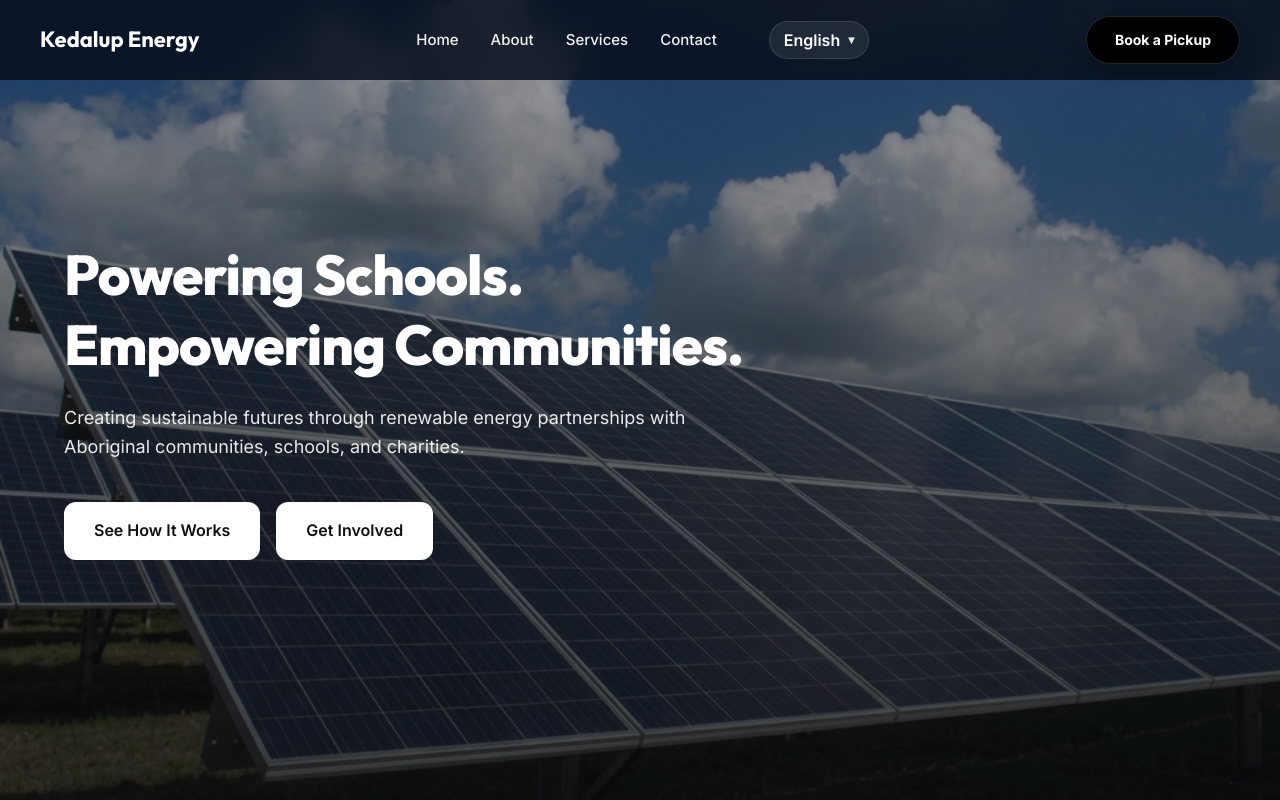
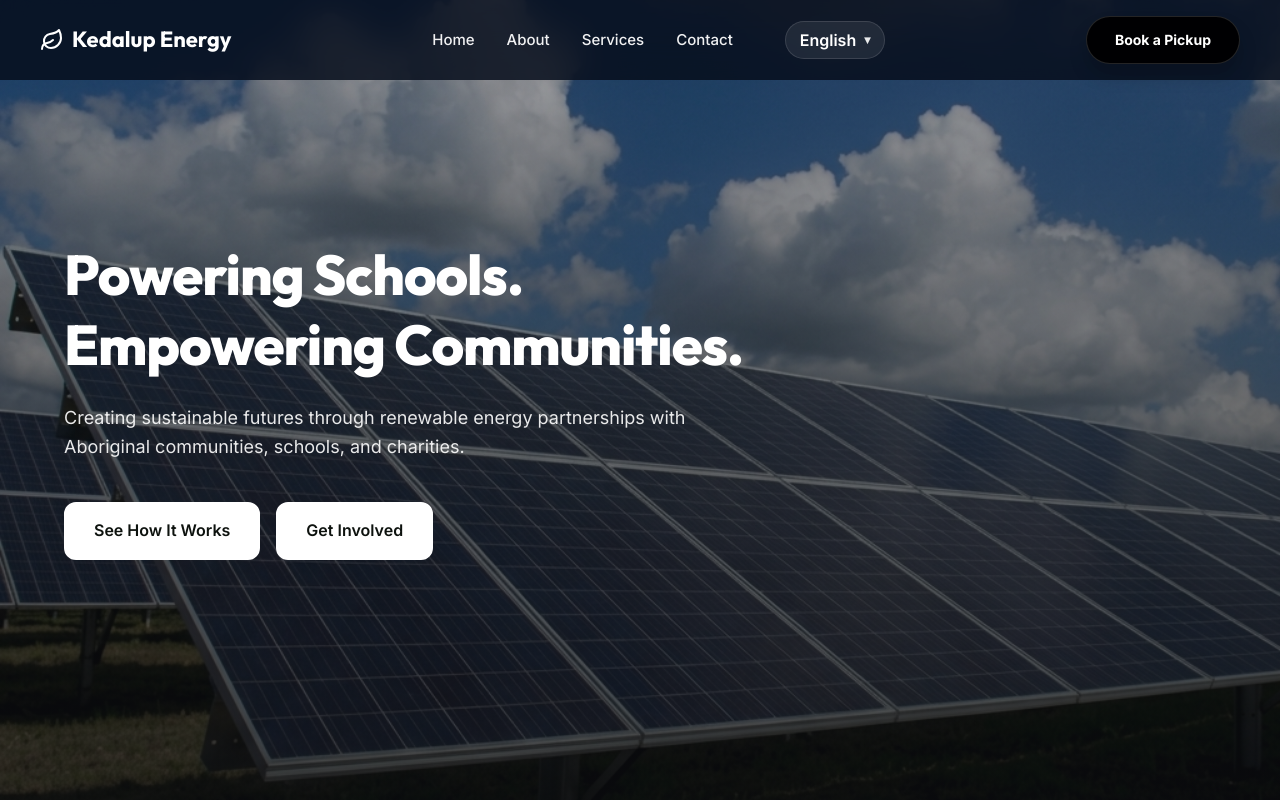
Before and after one commit to navidumanathunga/Kedalup-Energy-project, a React (Create React App) app: page / in a window 1280 px wide. Shown: the top 800 px of the page. Built offline with nearby package versions, Linux system fonts and the light colour scheme; the HTML template or start-up script is replaced by a standard one.

Commit message:
Update Navbar component

```diff
--- a/src/components/Navbar.jsx
+++ b/src/components/Navbar.jsx
@@ -1,5 +1,5 @@
 import React, { useState, useEffect, useRef } from 'react'
-import { Menu, X } from 'lucide-react'
+import { Menu, X, Leaf } from 'lucide-react'
 
 const languageOptions = [
   { code: 'en', label: 'English' },
@@ -58,6 +58,7 @@ export default function Navbar({ t, language, setLanguage }) {
       <header className={`header ${isScrolled ? 'scrolled-light' : ''}`}>
         <div className="nav-container">
           <a href="#home" className="logo" aria-label="Kedalup Energy Home" onClick={(e) => handleNavClick(e, 'home')}>
+            <Leaf size={24} className="logo-icon" />
             <span>{t.logo}</span>
           </a>
 
```
